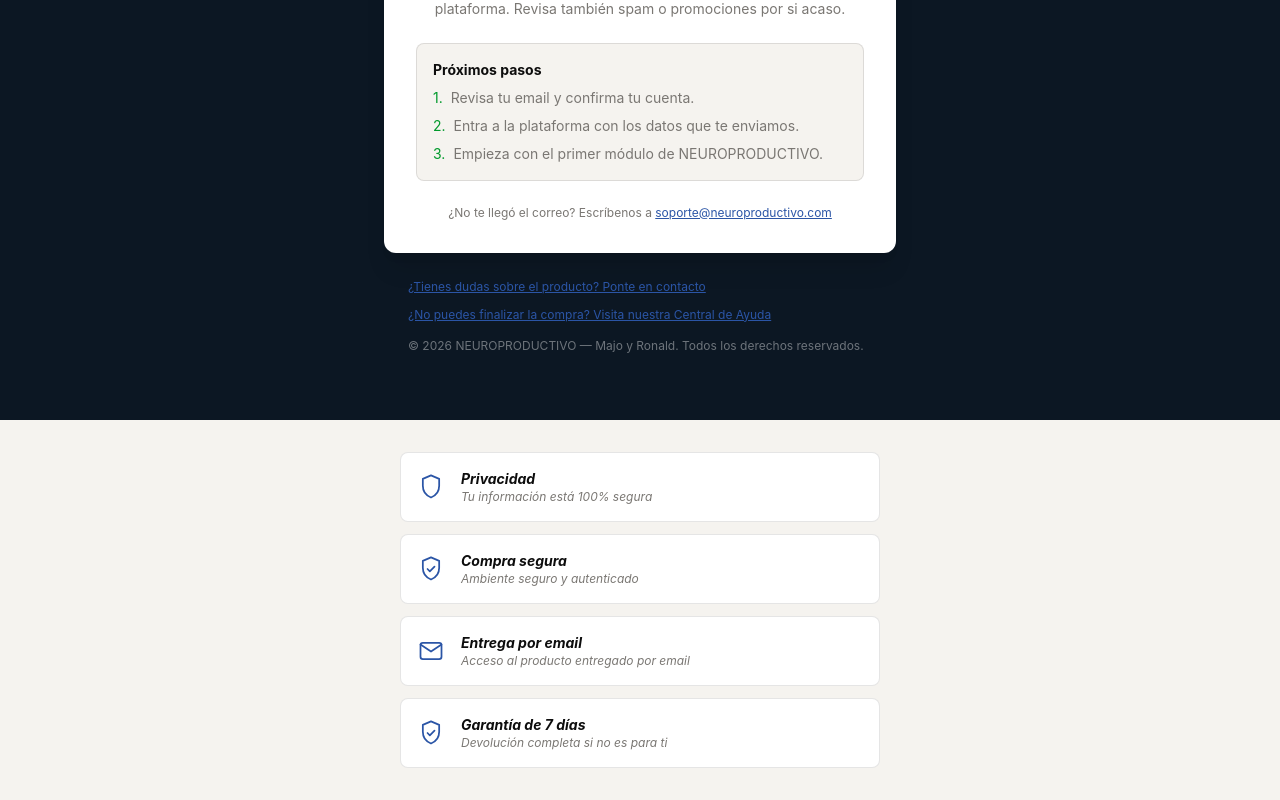
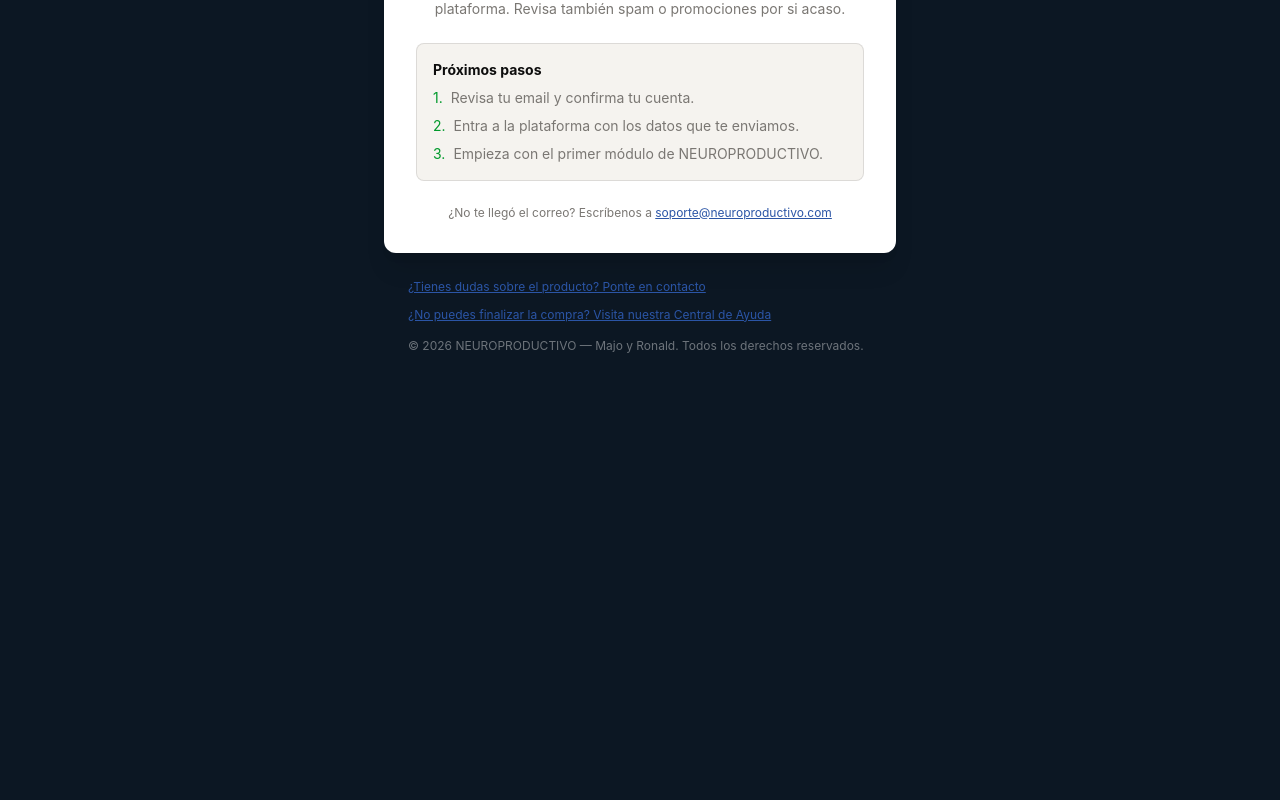
Before and after one commit to whopalex/Rooma-LLC, a Next.js app: page /thank-you in a window 1280 px wide. Shown: the part 253-1053 px from the top of the page. After the commit the page ends 800 px from the top, so only its background shows below. Built offline with nearby package versions, Linux system fonts and the light colour scheme.

Commit message:
Remove guarantee badges from thank-you page
Trust badges reduce pre-purchase anxiety; they don't belong after
the sale is already complete.

Co-Authored-By: Claude Sonnet 5 <noreply@anthropic.com>

```diff
--- a/app/thank-you/page.tsx
+++ b/app/thank-you/page.tsx
@@ -1,4 +1,3 @@
-import { GuaranteeBadges } from "@/components/checkout/GuaranteeBadges";
 import { SiteFooter } from "@/components/layout/SiteFooter";
 
 export default function ThankYouPage() {
@@ -48,10 +47,6 @@ export default function ThankYouPage() {
 
         <SiteFooter showPurchaseConsent={false} />
       </main>
-
-      <div className="bg-checkout-cream">
-        <GuaranteeBadges />
-      </div>
     </div>
   );
 }
```
